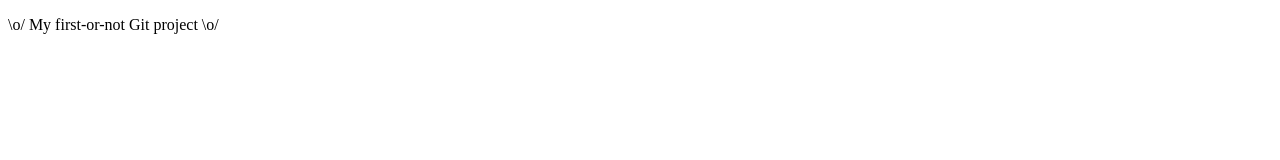
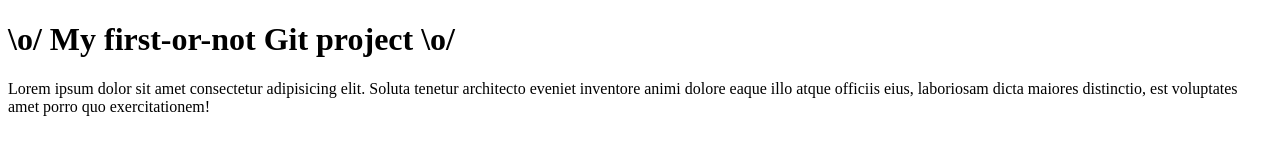
Before and after one commit to ida-paprika/Git-init, a plain HTML site: page index.html in a window 1280 px wide. Drawn offline with Linux system fonts and the light colour scheme.

Commit message:
add heading and paragraph

```diff
--- a/index.html
+++ b/index.html
@@ -7,6 +7,9 @@
     <title>Git init</title>
 </head>
 <body>
-    <p>\o/ My first-or-not Git project \o/</p>
+    <h1>\o/ My first-or-not Git project \o/</h1>
+    <p>Lorem ipsum dolor sit amet consectetur adipisicing elit.
+        Soluta tenetur architecto eveniet inventore animi dolore eaque illo atque officiis eius,
+        laboriosam dicta maiores distinctio, est voluptates amet porro quo exercitationem!</p>
 </body>
 </html>
```
